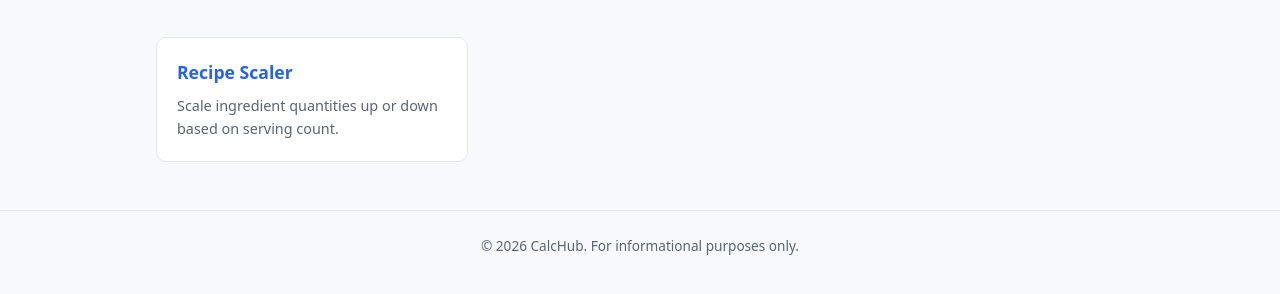
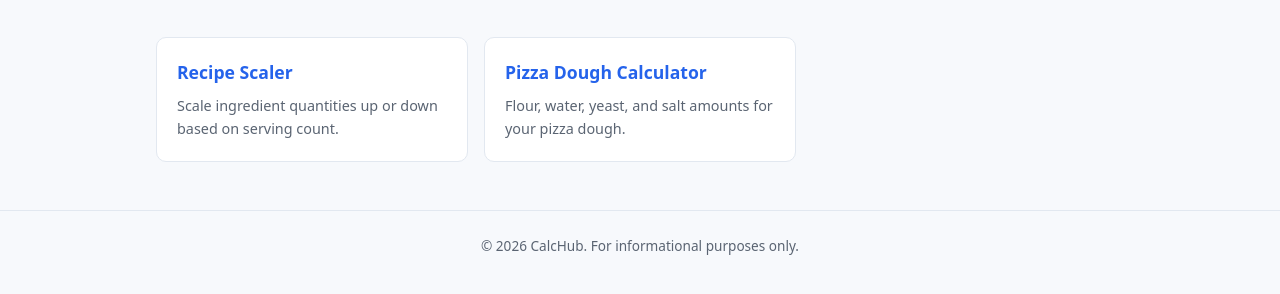
Before and after one commit to studentinlifeonceandalways-afk/calculator-site, a plain HTML site: page food.html in a window 1280 px wide. Shown: the part 190-484 px from the top of the page. Drawn offline with Linux system fonts and the light colour scheme.

Commit message:
Update food.html

```diff
--- a/food.html
+++ b/food.html
@@ -32,10 +32,14 @@
       <p>Recipe scaling and cooking tools.</p>
     </section>
 
-    <section class="grid">
+       <section class="grid">
       <a class="card" href="calculators/recipe-scaler.html">
         <h2>Recipe Scaler</h2>
         <p>Scale ingredient quantities up or down based on serving count.</p>
+      </a>
+      <a class="card" href="calculators/pizza-dough.html">
+        <h2>Pizza Dough Calculator</h2>
+        <p>Flour, water, yeast, and salt amounts for your pizza dough.</p>
       </a>
     </section>
   </main>
```
